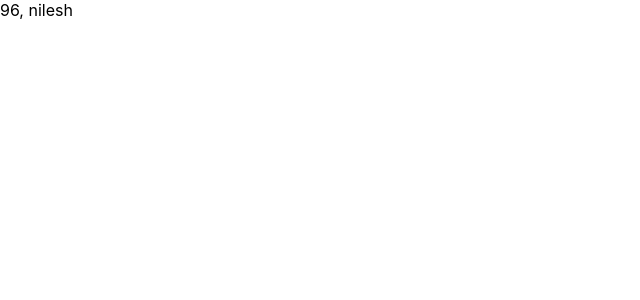
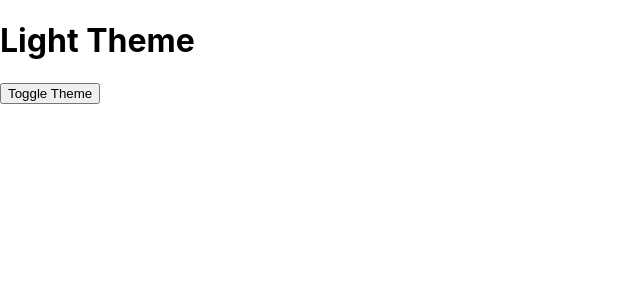
Before and after one commit to nileshgithub74/React-js-class, a React (Create React App) app in the folder my-app/: page / in a window 1280 px wide. Shown: the top 300 px of the page, without its empty margins (0-640 px from the left). Built offline with nearby package versions, Linux system fonts and the light colour scheme.

Commit message:
react js

```diff
--- a/my-app/src/App.js
+++ b/my-app/src/App.js
@@ -1,37 +1,40 @@
-// import React, { useState, useEffect } from 'react';
-// import logo from './logo.svg';
-// import './App.css';
-// // import Dashboard  from './Components/Dashboard';
-// // import Greeting  from './Components/Greeting';
-// // import InlineCss  from './Components/InlineCss';
+import React, { useState, useEffect } from 'react';
+import logo from './logo.svg';
+import './App.css';
+// import Dashboard  from './Components/Dashboard';
+// import Greeting  from './Components/Greeting';
+// import InlineCss  from './Components/InlineCss';
 
-// // import ExternalCss from './Components/ExternalCss';
+// import ExternalCss from './Components/ExternalCss';
 
-// // import Counter from './Components/Counter';
+// import Counter from './Components/Counter';
 
 
 // import UseState from './Components/UseState';
 // import UseEffect  from './Components/UseEffect';
 
+import ThemeSwitch from './Components/ThemeSwitch';
 
 
-// function App(){
-//     return(
-//         <div className="App">
-//             {/* <Dashboard name= "Nilesh kumar" />
-//             <Greeting   name= " Nilesh"/> */}
 
-//             {/* <InlineCss/> */}
-//                     {/* <Counter/> */}
-//             {/* <ExternalCss/> */}
+function App(){
+    return(
+        <div className="App">
+            {/* <Dashboard name= "Nilesh kumar" />
+            <Greeting   name= " Nilesh"/> */}
 
-//         {/* <UseState/> */}
-//         <UseEffect/>
+            {/* <InlineCss/> */}
+                    {/* <Counter/> */}
+            {/* <ExternalCss/> */}
+
+        {/* <UseState/> */}
+        {/* <UseEffect/> */}
+        <ThemeSwitch></ThemeSwitch>
 
 
-//         </div>
-//     );
-// }
+        </div>
+    );
+}
 
 
 
@@ -59,30 +62,30 @@
 // //   );
 // // }
 
-//  export default App;
+ export default App;
 
 
 
 
 
-import React from "react";
-import ComponentA from "./Components/ComponentA";
+// import React from "react";
+// import ComponentA from "./Components/ComponentA";
 
-const StudentContext = React.createContext();
-const MarkContext = React.createContext();
+// const StudentContext = React.createContext();
+// const MarkContext = React.createContext();
 
-const App = () => {
-  return (
-    <>
+// const App = () => {
+//   return (
+//     <>
 
-      <StudentContext.Provider value={'nilesh'}>
-        <MarkContext.Provider value={96}>
-          <ComponentA />
-        </MarkContext.Provider>
-      </StudentContext.Provider>
-    </>
-  );
-};
+//       <StudentContext.Provider value={'nilesh'}>
+//         <MarkContext.Provider value={96}>
+//           <ComponentA />
+//         </MarkContext.Provider>
+//       </StudentContext.Provider>
+//     </>
+//   );
+// };
 
-export default App;
-export { StudentContext, MarkContext };
+// export default App;
+// export { StudentContext, MarkContext };
--- /dev/null
+++ b/my-app/src/Components/ThemeSwitch.js
@@ -0,0 +1,40 @@
+import React, { useContext, useState } from "react";
+
+// Create the ThemeContext
+const ThemeContext = React.createContext();
+
+// Component that consumes the ThemeContext
+const ThemeSwitch = () => {
+  const { theme, toggleTheme } = useContext(ThemeContext);
+
+  return (
+    <div
+      style={{
+        background: theme === "light" ? "#fff" : "#333",
+        color: theme === "light" ? "#000" : "#fff",
+        height: "100vh",
+      }}
+    >
+      <h1>{theme === "light" ? "Light Theme" : "Dark Theme"}</h1>
+      <button onClick={toggleTheme}>Toggle Theme</button>
+    </div>
+  );
+};
+
+// Parent component that manages the state and passes it to the context
+const App = () => {
+  const [theme, setTheme] = useState("light");
+
+  const toggleTheme = () => {
+    setTheme((prevTheme) => (prevTheme === "light" ? "dark" : "light"));
+  };
+
+  return (
+    <ThemeContext.Provider value={{ theme, toggleTheme }}>
+      <ThemeSwitch />
+    </ThemeContext.Provider>
+  );
+};
+
+export default App;
+export { ThemeContext };
```
Also changed, not shown: my-app/src/Components/mystyle.css (added, +7 -0 lines).
